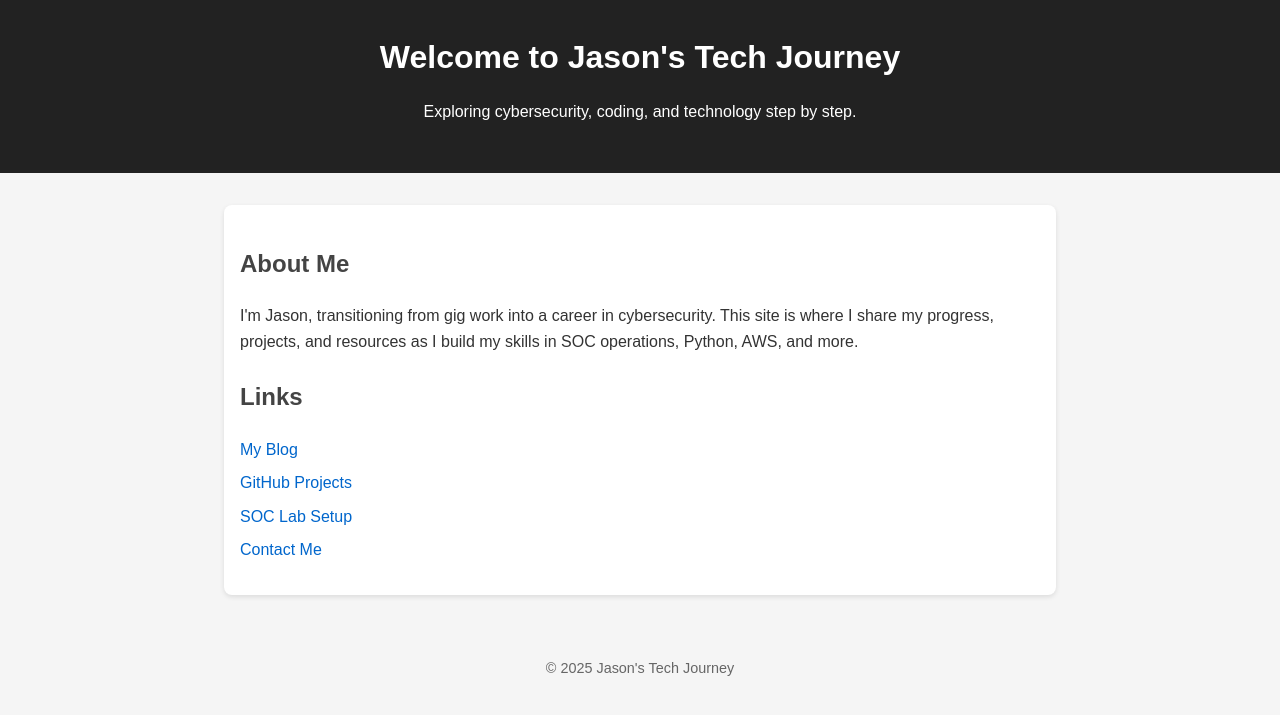
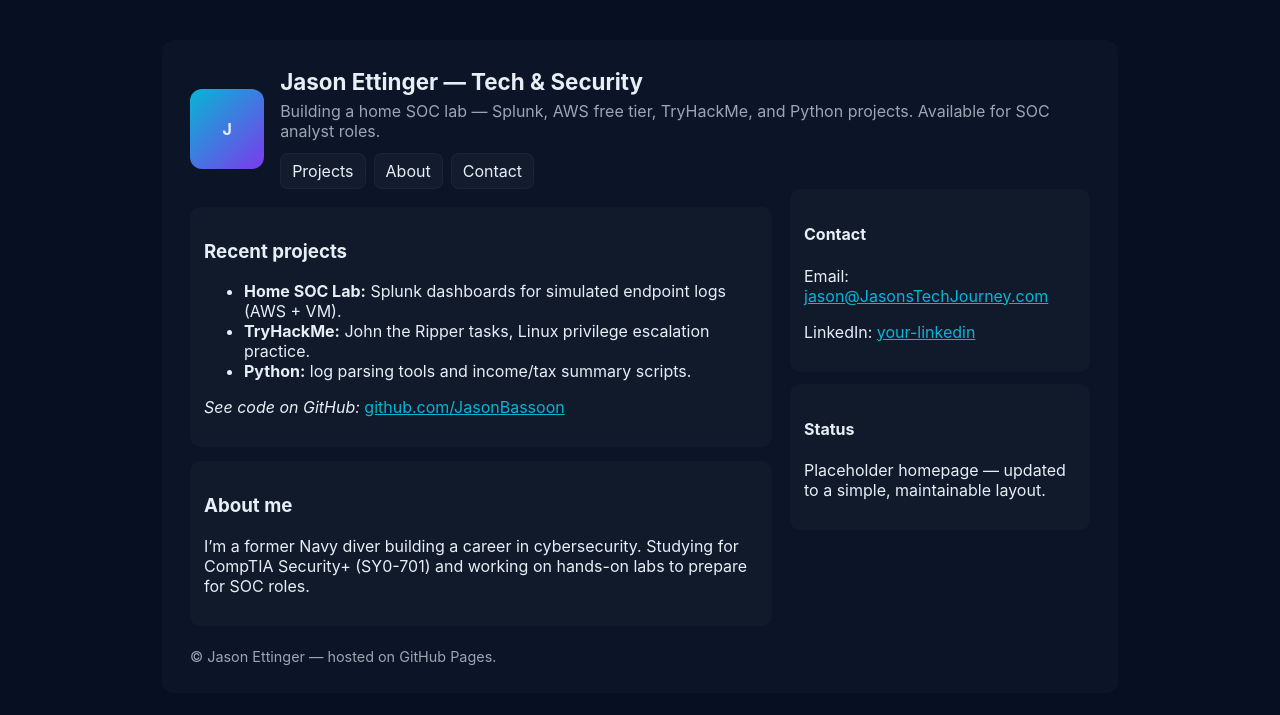
Before and after one commit to JasonBassoon/JasonBassoon.github.io, a plain HTML site: page index.html in a window 1280 px wide. Drawn offline with Linux system fonts and the light colour scheme.

Commit message:
Update index.html

```diff
--- a/index.html
+++ b/index.html
@@ -1,91 +1,78 @@
-<!DOCTYPE html>
+<!doctype html>
 <html lang="en">
 <head>
-  <meta charset="UTF-8">
-  <meta name="viewport" content="width=device-width, initial-scale=1.0">
+  <meta charset="utf-8" />
+  <meta name="viewport" content="width=device-width,initial-scale=1" />
   <title>Jason's Tech Journey</title>
+  <meta name="description" content="Jason Ettinger — cybersecurity learner, home SOC lab, Splunk, TryHackMe, Python." />
+  <link rel="icon" href="/favicon.ico" />
   <style>
-    body {
-      font-family: Arial, sans-serif;
-      margin: 0;
-      padding: 0;
-      line-height: 1.6;
-      background: #f5f5f5;
-      color: #333;
-    }
-    header {
-      background: #222;
-      color: #fff;
-      padding: 2rem;
-      text-align: center;
-    }
-    header h1 {
-      margin: 0;
-      font-size: 2rem;
-    }
-    main {
-      max-width: 800px;
-      margin: 2rem auto;
-      padding: 1rem;
-      background: #fff;
-      border-radius: 8px;
-      box-shadow: 0 2px 5px rgba(0,0,0,0.1);
-    }
-    h2 {
-      color: #444;
-      margin-top: 1.5rem;
-    }
-    ul {
-      list-style: none;
-      padding: 0;
-    }
-    ul li {
-      margin: 0.5rem 0;
-    }
-    ul li a {
-      color: #0066cc;
-      text-decoration: none;
-    }
-    ul li a:hover {
-      text-decoration: underline;
-    }
-    footer {
-      text-align: center;
-      padding: 1rem;
-      font-size: 0.9rem;
-      color: #666;
-    }
+    /* Embedded starter styles so no extra files are needed for now */
+    :root{--bg:#0f1720;--card:#0b1220;--accent:#06b6d4;--muted:#9aa6b2;color-scheme:dark}
+    html,body{height:100%;margin:0;font-family:Inter,system-ui,-apple-system,Segoe UI,Roboto,"Helvetica Neue",Arial;background:#071023;color:#e6eef6}
+    .wrap{max-width:900px;margin:40px auto;padding:28px;background:rgba(255,255,255,0.02);border-radius:12px}
+    header{display:flex;gap:16px;align-items:center}
+    .avatar{width:80px;height:80px;border-radius:12px;background:linear-gradient(135deg,var(--accent),#7c3aed);display:flex;align-items:center;justify-content:center;font-weight:700}
+    h1{margin:0 0 6px 0;font-size:1.4rem}
+    p.lead{margin:0;color:var(--muted)}
+    nav{margin-top:12px;display:flex;gap:8px;flex-wrap:wrap}
+    a.btn{padding:7px 11px;border-radius:8px;background:rgba(255,255,255,0.03);text-decoration:none;color:inherit;border:1px solid rgba(255,255,255,0.03)}
+    section{margin-top:18px}
+    .grid{display:grid;grid-template-columns:1fr 300px;gap:18px}
+    .card{background:rgba(255,255,255,0.02);padding:14px;border-radius:10px}
+    footer{margin-top:22px;color:var(--muted);font-size:0.9rem}
+    @media(max-width:820px){.grid{grid-template-columns:1fr}}
+    a { color: var(--accent) }
   </style>
 </head>
 <body>
-  <header>
-    <h1>Welcome to Jason's Tech Journey</h1>
-    <p>Exploring cybersecurity, coding, and technology step by step.</p>
-  </header>
+  <main class="wrap">
+    <header>
+      <div class="avatar">J</div>
+      <div>
+        <h1>Jason Ettinger — Tech & Security</h1>
+        <p class="lead">Building a home SOC lab — Splunk, AWS free tier, TryHackMe, and Python projects. Available for SOC analyst roles.</p>
+        <nav>
+          <a class="btn" href="#projects">Projects</a>
+          <a class="btn" href="#about">About</a>
+          <a class="btn" href="#contact">Contact</a>
+        </nav>
+      </div>
+    </header>
 
-  <main>
-    <section>
-      <h2>About Me</h2>
-      <p>
-        I'm Jason, transitioning from gig work into a career in cybersecurity.
-        This site is where I share my progress, projects, and resources as I
-        build my skills in SOC operations, Python, AWS, and more.
-      </p>
-    </section>
+    <div class="grid">
+      <div>
+        <section id="projects" class="card">
+          <h3>Recent projects</h3>
+          <ul>
+            <li><strong>Home SOC Lab:</strong> Splunk dashboards for simulated endpoint logs (AWS + VM).</li>
+            <li><strong>TryHackMe:</strong> John the Ripper tasks, Linux privilege escalation practice.</li>
+            <li><strong>Python:</strong> log parsing tools and income/tax summary scripts.</li>
+          </ul>
+          <p><em>See code on GitHub:</em> <a href="https://github.com/JasonBassoon" target="_blank">github.com/JasonBassoon</a></p>
+        </section>
 
-    <section>
-      <h2>Links</h2>
-      <ul>
-        <li><a href="#">My Blog</a></li>
-        <li><a href="#">GitHub Projects</a></li>
-        <li><a href="#">SOC Lab Setup</a></li>
-        <li><a href="#">Contact Me</a></li>
-      </ul>
-    </section>
+        <section id="about" class="card" style="margin-top:14px">
+          <h3>About me</h3>
+          <p>I’m a former Navy diver building a career in cybersecurity. Studying for CompTIA Security+ (SY0-701) and working on hands-on labs to prepare for SOC roles.</p>
+        </section>
+      </div>
+
+      <aside>
+        <div class="card">
+          <h4 id="contact">Contact</h4>
+          <p>Email: <a href="mailto:jason@JasonsTechJourney.com">jason@JasonsTechJourney.com</a></p>
+          <p>LinkedIn: <a href="https://www.linkedin.com/in/your-linkedin" target="_blank">your-linkedin</a></p>
+        </div>
+
+        <div class="card" style="margin-top:12px">
+          <h4>Status</h4>
+          <p>Placeholder homepage — updated to a simple, maintainable layout.</p>
+        </div>
+      </aside>
+    </div>
+
+    <footer>© Jason Ettinger — hosted on GitHub Pages.</footer>
   </main>
-
-  <footer>
-    <p>&copy; 2025 Jason's Tech Journey</p>
-  </footer>
 </body>
 </html>
```
